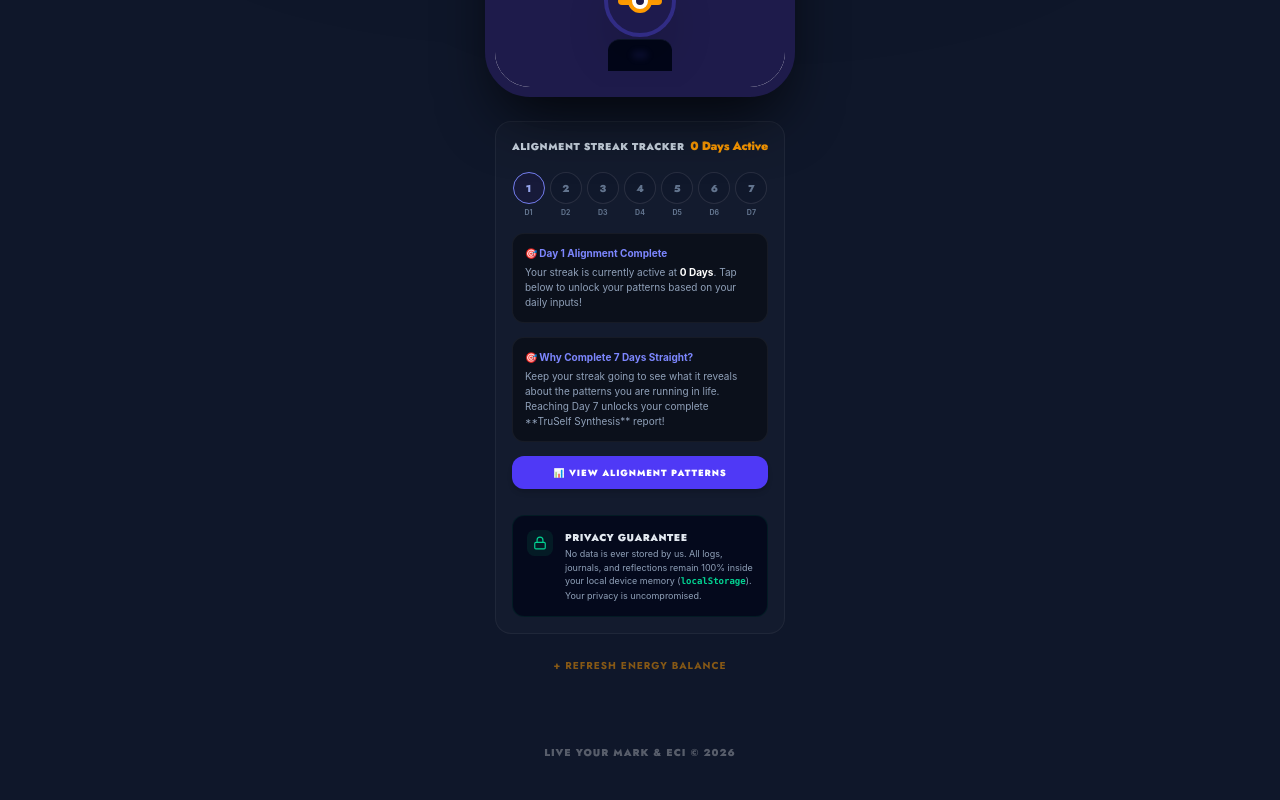
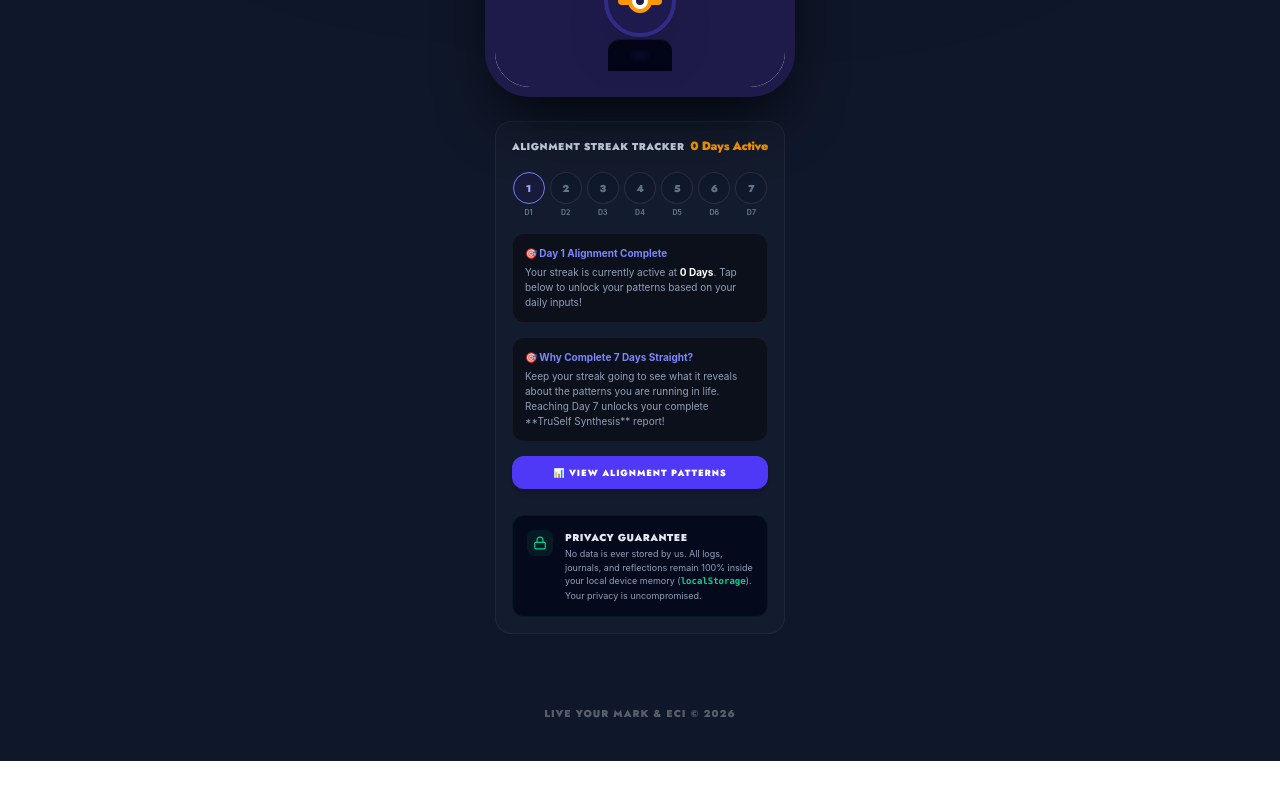
Before and after one commit to clarabean/truself-reveal, a React (Vite) app: page / in a window 1280 px wide. Shown: the part 849-1649 px from the top of the page. After the commit the page ends 1610 px from the top, so only its background shows below. Built offline with nearby package versions, Linux system fonts and the light colour scheme.

Commit message:
Remove energy reload button and enforce 3 spins limit

```diff
--- a/src/App.jsx
+++ b/src/App.jsx
@@ -979,13 +979,6 @@ export default function App() {
     }, 1800);
   }, [isSpinning, totalSpins, discoveredIds, coins, timeRemaining, streakHistory, showToast]);
 
-  // --- FREE COIN REPLENISHMENT ENGINE ---
-  const addFreeCoin = () => {
-    setCoins(3);
-    safeLocalStorage.setItem('lym_gacha_coins', '3');
-    showToast("Energy balance refreshed! Daily spins reset to 3.");
-  };
-
   // Save Reflection
   const saveReflection = () => {
     if (!gachaResult) return;
@@ -1131,10 +1124,6 @@ export default function App() {
       ctx.strokeStyle = '#D97706A0';
       ctx.lineWidth = 3;
       ctx.strokeRect(200, startY + 80, canvas.width - 400, 110);
-
-      ctx.strokeStyle = '#FFFFFF0D';
-      ctx.lineWidth = 1;
-      ctx.strokeRect(210, 90, canvas.width - 420, 90);
 
       ctx.fillStyle = '#D97706';
       ctx.font = '900 13px sans-serif';
@@ -1887,14 +1876,6 @@ export default function App() {
                 </div>
               </div>
             </div>
-
-            {/* Reload Balance link */}
-            <button
-              onClick={addFreeCoin}
-              className="mt-6 text-[10px] text-amber-500/50 font-bold tracking-widest uppercase hover:text-amber-500 flex items-center gap-1 transition-colors cursor-pointer"
-            >
-              + Refresh Energy Balance
-            </button>
 
           </div>
         )}
```
